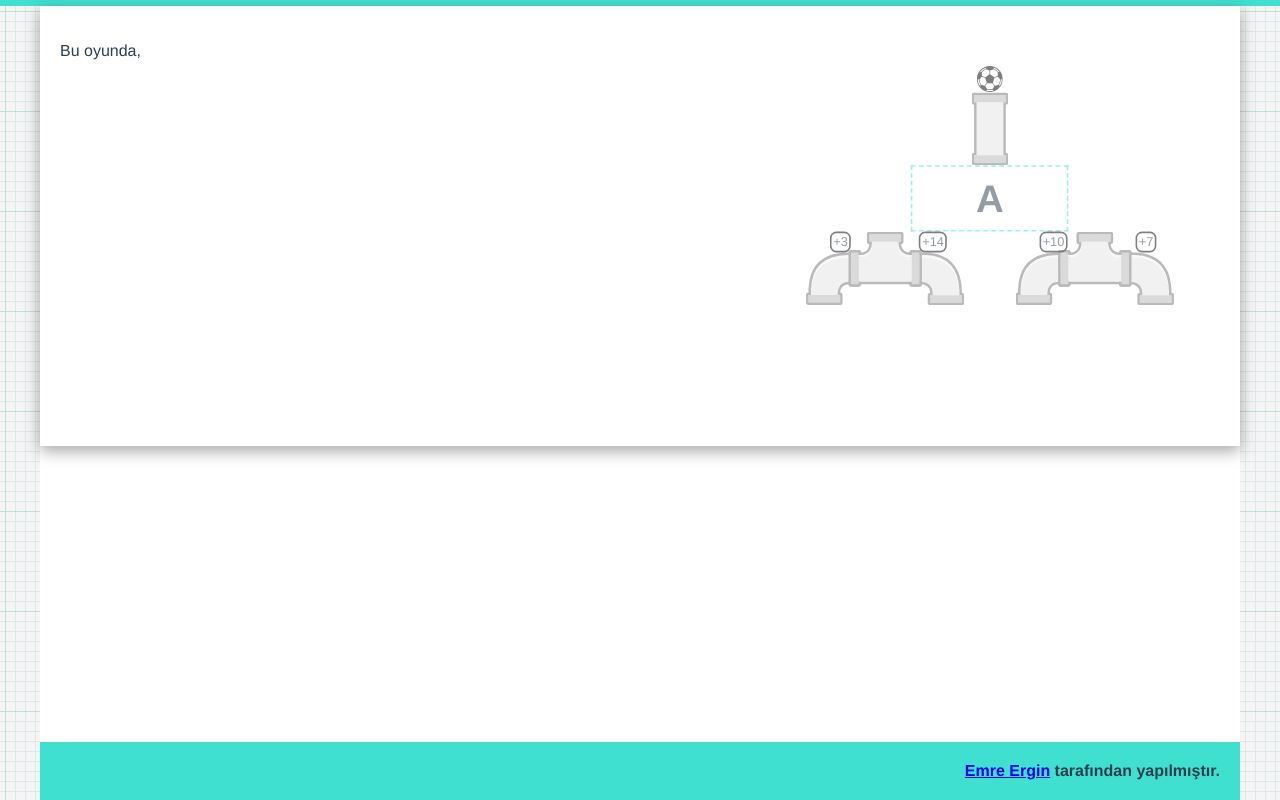
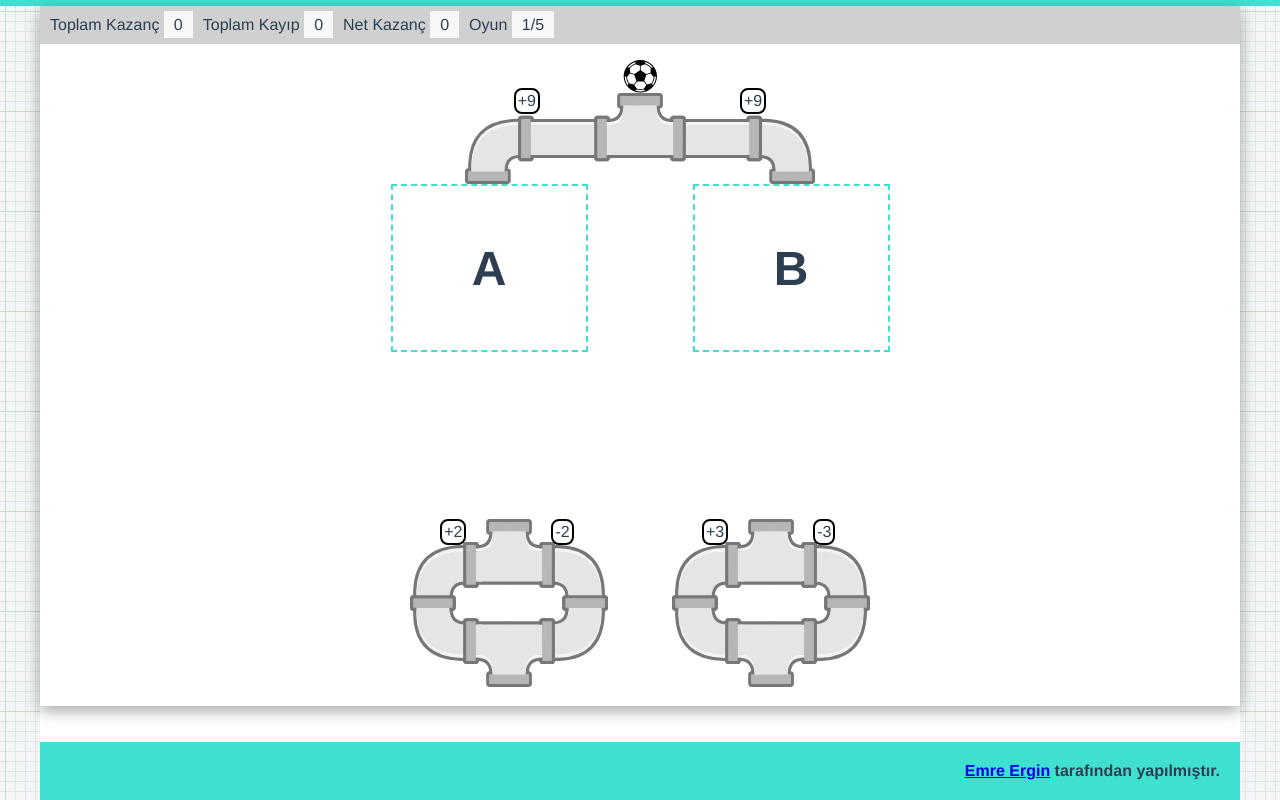
Before and after one commit to emrergin/prudencetemperance, a Vue app: page / in a window 1280 px wide. Built offline with nearby package versions, Linux system fonts and the light colour scheme; what vue-uuid would draw is missing.

Commit message:
temperance droppable bug solution

```diff
--- a/src/App.vue
+++ b/src/App.vue
@@ -87,7 +87,7 @@ export default {
   },
   data() {
     return {
-      currentPhase: `rskTut`,
+      currentPhase: `temGam`,
       mode: `demod`,
       store,
       deneyBitisi: false,
--- a/src/composables/boruTasi.js
+++ b/src/composables/boruTasi.js
@@ -82,6 +82,7 @@ function boruTasi(e, dropClass, asama, boruClass, currentDroppable, secimler) {
       } else {
         secimler.value[currentDroppable.value.id.slice(1)] =
           kucukBoru.id.slice(9);
+        currentDroppable.value=null;
       }
     }
 
```
